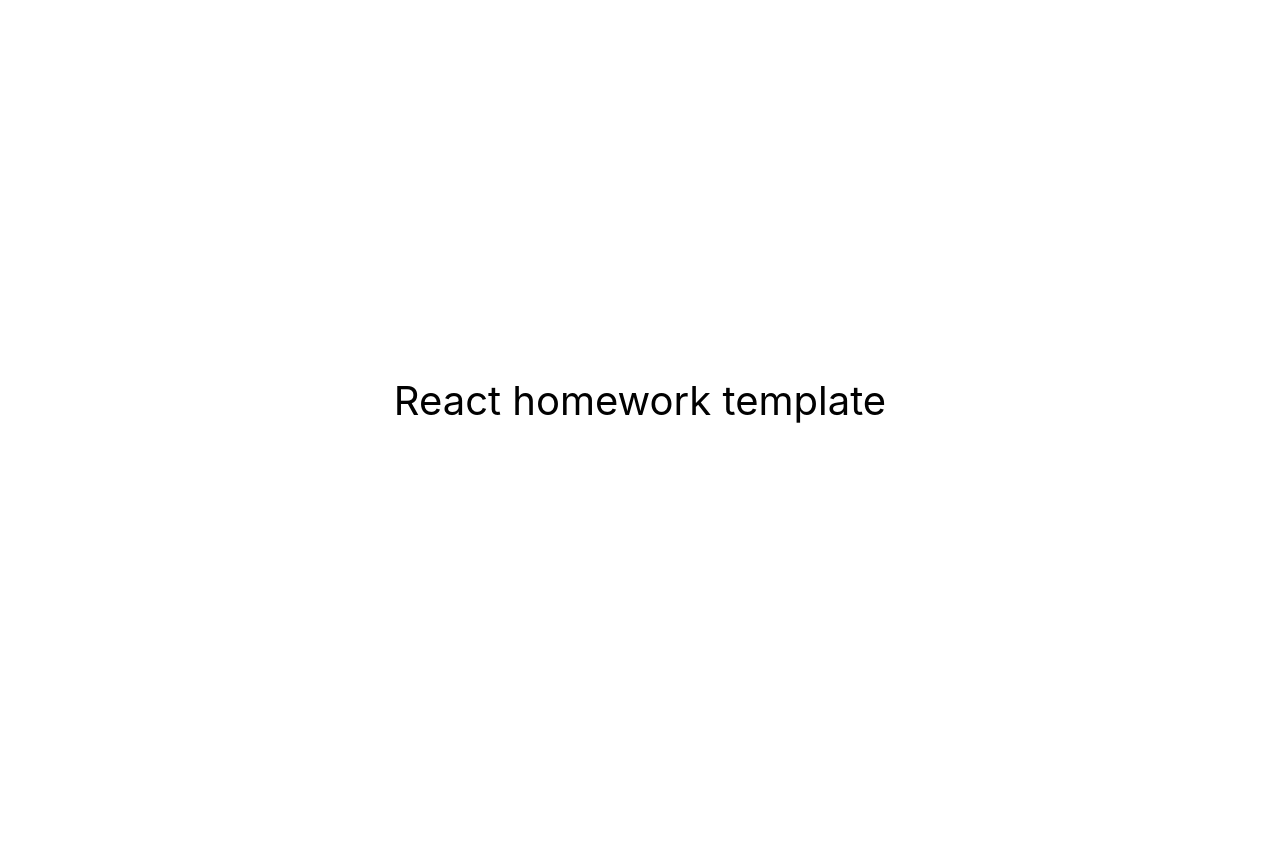
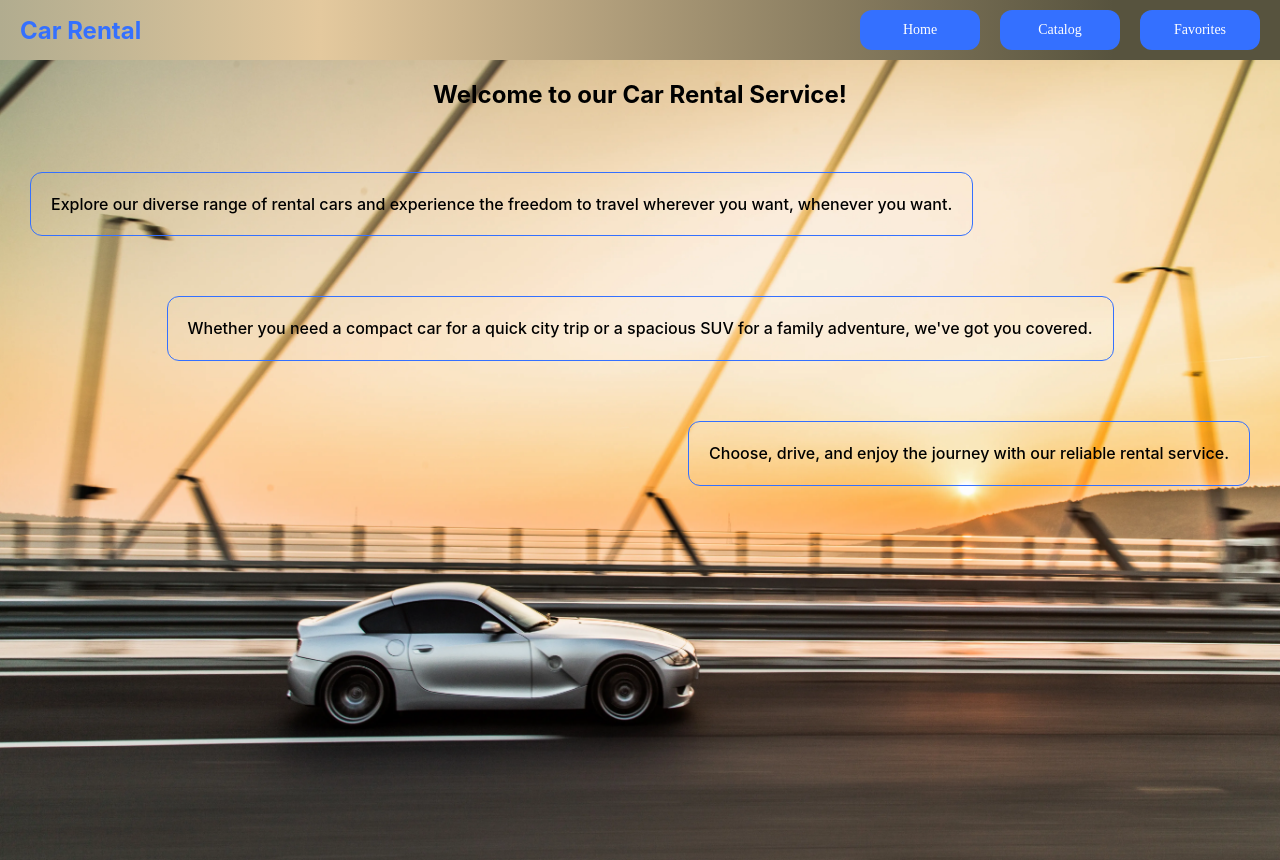
Before and after one commit to NesterovSerhii/auto-rental, a React (Create React App) app: page / in a window 1280 px wide. Before the commit the page ends 800 px from the top, so only its background shows below. Built offline with nearby package versions, Linux system fonts and the light colour scheme.

Commit message:
HomePage

```diff
--- a/package.json
+++ b/package.json
@@ -9,6 +9,7 @@
     "@testing-library/user-event": "^13.5.0",
     "react": "^18.1.0",
     "react-dom": "^18.1.0",
+    "react-router-dom": "^6.20.1",
     "react-scripts": "5.0.1",
     "web-vitals": "^2.1.3"
   },
--- a/src/components/App.jsx
+++ b/src/components/App.jsx
@@ -1,16 +1,22 @@
+import React from 'react';
+import { BrowserRouter as Router, Route, Routes, Navigate } from 'react-router-dom';
+import Header from '../components/Header/Header.jsx';
+import HomePage from './pages/HomePage/HomePage.jsx';
+import CatalogPage from './pages/CatalogPage/CatalogPage.jsx'
+import FavoritesPage from  './pages/FavoritesPage/FavoritesPage.jsx'
+
 export const App = () => {
   return (
-    <div
-      style={{
-        height: '100vh',
-        display: 'flex',
-        justifyContent: 'center',
-        alignItems: 'center',
-        fontSize: 40,
-        color: '#010101'
-      }}
-    >
-      React homework template
-    </div>
+    <Router>
+      <div>
+        <Header />
+        <Routes>
+          <Route path="/" element={<HomePage />} />
+          <Route path="/catalog" element={<CatalogPage />} />
+          <Route path="/favorites" element={<FavoritesPage />} />
+          <Route path="*" element={<Navigate to="/" />} />
+        </Routes>
+      </div>
+    </Router>
   );
 };
--- /dev/null
+++ b/src/components/Header/Header.jsx
@@ -0,0 +1,34 @@
+import React from 'react';
+import { Link } from 'react-router-dom';
+import css from './Header.module.css';
+
+const Header = () => {
+  return (
+    <header className={css.header}>
+      <div >
+        <Link className={css.logo} to="/">Car Rental</Link>
+      </div>
+      <nav>
+        <ul className={css.navList}>
+          <li>
+            <Link className={css.navListItem} to="/">
+              Home
+            </Link>
+          </li>
+          <li>
+            <Link className={css.navListItem} to="/catalog">
+              Catalog
+            </Link>
+          </li>
+          <li>
+            <Link className={css.navListItem} to="/favorites">
+              Favorites
+            </Link>
+          </li>
+        </ul>
+      </nav>
+    </header>
+  );
+};
+
+export default Header;
--- /dev/null
+++ b/src/components/Header/Header.module.css
@@ -0,0 +1,60 @@
+.header {
+  background: rgb(177, 172, 143);
+  background: linear-gradient(
+    90deg,
+    rgba(177, 172, 143, 1) 0%,
+    rgba(228, 201, 158, 1) 25%,
+    rgba(87, 83, 62, 1) 87%
+  );
+  display: flex;
+  justify-content: space-between;
+  align-items: center;
+  padding: 10px 20px;
+}
+
+.logo {
+  display: inline-block;
+  font-size: 24px;
+  font-weight: bold;
+  text-decoration: none;
+  color: #3470ff;
+
+  transition: background-color 0.3s ease;
+}
+
+.logo:hover {
+  color: #0b44cd;
+}
+
+.navList {
+  display: flex;
+  align-items: center;
+  justify-content: center;
+  gap: 20px;
+  margin: 0;
+  list-style: none;
+}
+
+.navListItem {
+  display: flex;
+  align-items: center;
+  justify-content: center;
+  text-decoration: none;
+  text-align: center;
+  font-family: Manrope;
+  font-size: 14px;
+  font-weight: 500;
+  line-height: 1.43;
+  color: var(--White, #fff);
+  width: 120px;
+  padding-bottom: 10px;
+  padding-top: 10px;
+  border: none;
+  border-radius: 12px;
+  background-color: #3470ff;
+  transition: background-color 0.3s ease;
+}
+
+.navListItem:hover {
+  background-color: #0b44cd;
+}
--- /dev/null
+++ b/src/components/pages/CatalogPage/CatalogPage.jsx
@@ -0,0 +1,9 @@
+import React from 'react'
+
+const CatalogPage = () => {
+  return (
+    <div>CatalogPage</div>
+  )
+}
+
+export default CatalogPage
--- /dev/null
+++ b/src/components/pages/FavoritesPage/FavoritesPage.jsx
@@ -0,0 +1,9 @@
+import React from 'react'
+
+const FavoritesPage = () => {
+  return (
+    <div>FavoritesPage</div>
+  )
+}
+
+export default FavoritesPage
--- /dev/null
+++ b/src/components/pages/HomePage/HomePage.jsx
@@ -0,0 +1,25 @@
+import React from 'react';
+import css from './HomePage.module.css'
+
+const HomePage = () => {
+  return (
+    <div className={css.wrapper}>
+      <h2>Welcome to our Car Rental Service!</h2>
+      <div className={css.descContainer}>
+      <p className={`${css.desc} ${css.descLeft}`}>
+        Explore our diverse range of rental cars and experience the freedom to travel wherever
+        you want, whenever you want.
+      </p>
+     <p className={`${css.desc} ${css.descCenter}`}>
+        Whether you need a compact car for a quick city trip or a spacious SUV for a family
+        adventure, we've got you covered.
+      </p>
+        <p className={`${css.desc} ${css.descRight}`}>
+          Choose, drive, and enjoy the journey with our reliable rental service.</p>
+
+      </div>
+    </div>
+  );
+};
+
+export default HomePage;
--- /dev/null
+++ b/src/components/pages/HomePage/HomePage.module.css
@@ -0,0 +1,54 @@
+body {
+  overflow: hidden;
+}
+
+.wrapper {
+  text-align: center;
+  position: relative;
+  height: 100vh;
+  width: 100%;
+  overflow: hidden;
+}
+
+.wrapper::before {
+  content: '';
+  position: absolute;
+  top: 0;
+  left: 0;
+  width: 100%;
+  height: 100%;
+  background-image: url('../../../images/homePageImage.webp');
+  background-size: cover;
+  background-position: center center;
+  z-index: -1;
+}
+
+.descContainer {
+  display: flex;
+  flex-direction: column;
+  align-items: center;
+  justify-content: center;
+  height: 50vh;
+}
+
+.desc {
+  font-size: 16px;
+  font-weight: 500;
+  line-height: 1.43;
+  padding: 20px;
+  margin: 30px;
+  border-radius: 12px;
+  border: 1px solid #3470ff;
+}
+
+.descLeft {
+  align-self: flex-start;
+}
+
+.descCenter {
+  align-self: center;
+}
+
+.descRight {
+  align-self: flex-end;
+}
```
Also changed, not shown: src/components/Gallery/Gallery.jsx (added, +27 -0 lines), src/components/GalleyItem/GalleryItem.jsx (added, +28 -0 lines), src/components/Gallery/Gallery.module.css (added), src/components/GalleyItem/GalleryItem.module.css (added), src/images/homePageImage.webp (added), 1 other file (tests, documents, lock files or other folders).
